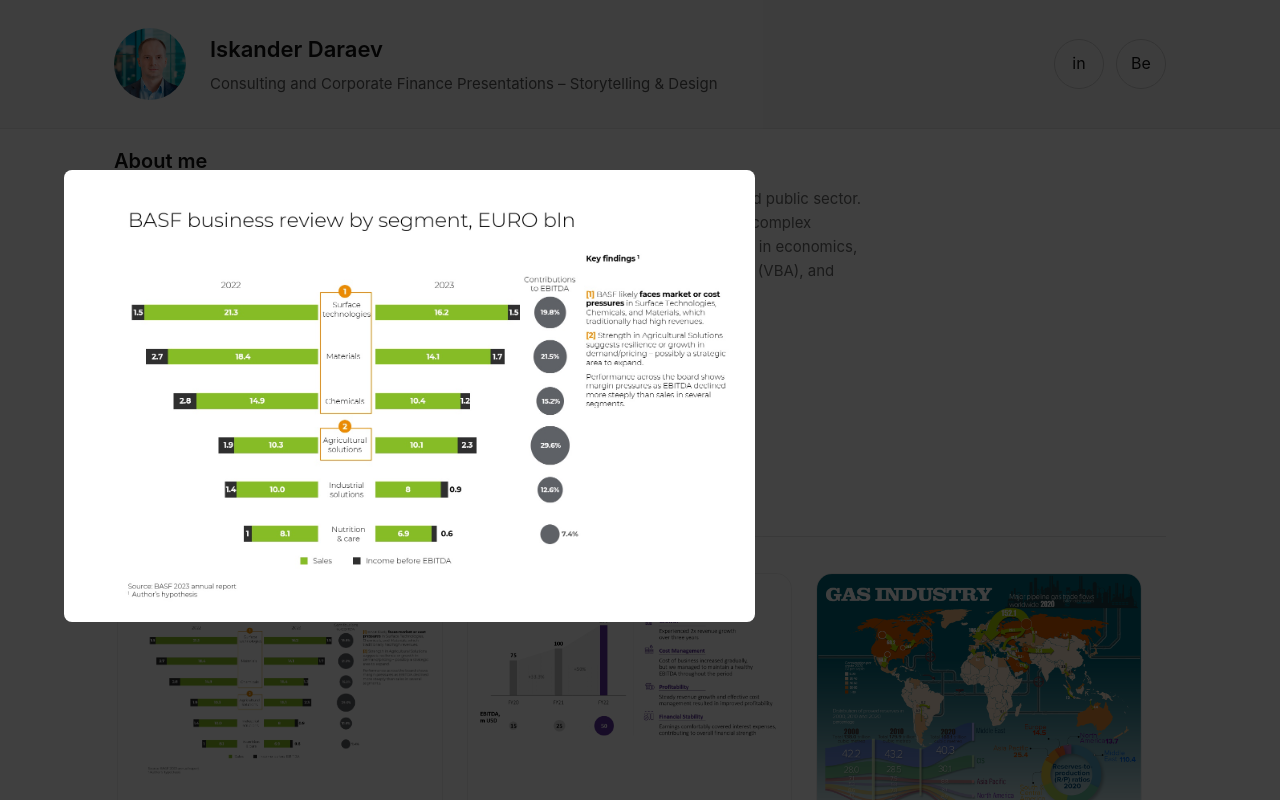
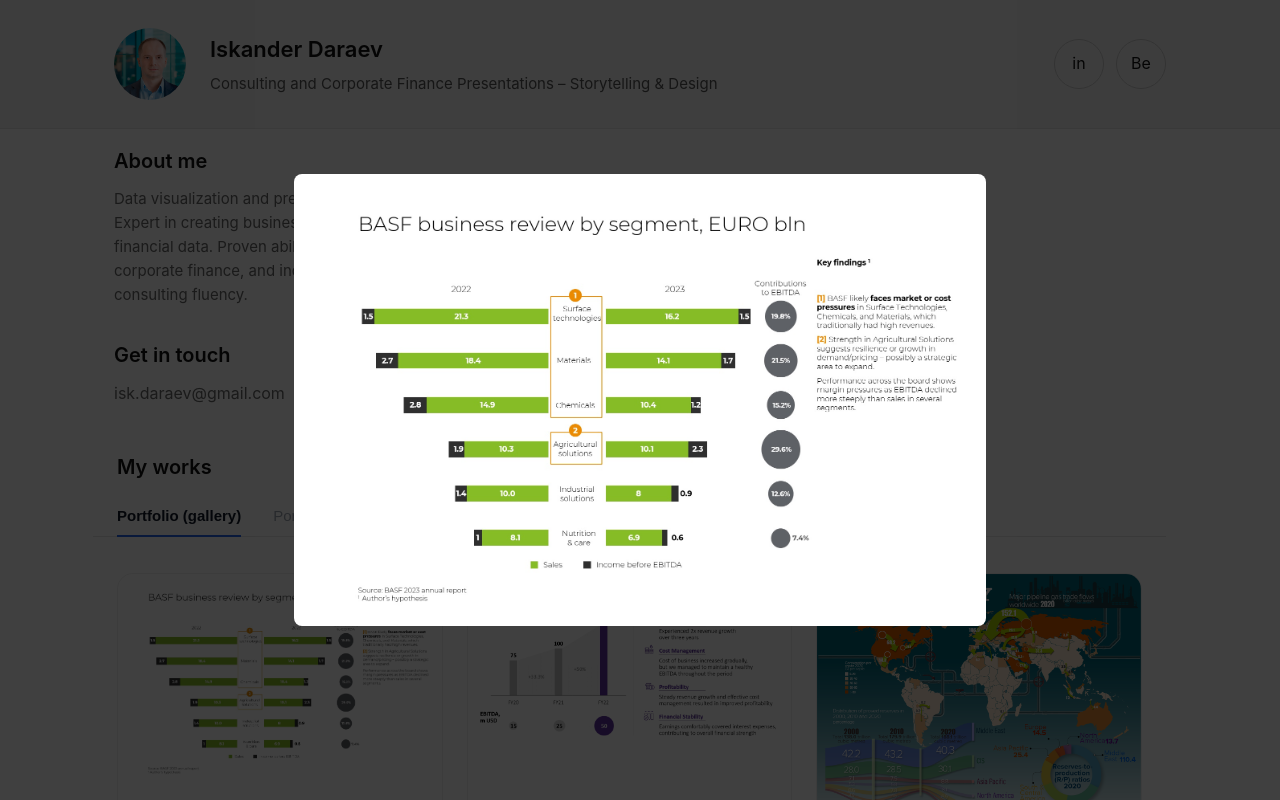
Before and after one commit to isk06/ruportfo, a Next.js app: page / in a window 1280 px wide. Both pictures are taken after a click on the element 279 px from the left and 705 px from the top of the page. Shown: the top 800 px of the page. Built offline with nearby package versions, Linux system fonts and the light colour scheme.

Commit message:
new 008 ver

```diff
--- a/components/ProjectCard.tsx
+++ b/components/ProjectCard.tsx
@@ -24,13 +24,15 @@ export default function ProjectCard({ image }: ProjectCardProps) {
             justifyContent: "center",
           }}
         >
-          <div className="modal-content">
+          <div className="modal-content" style={{ textAlign: "center" }}>
             <img
               src={image}
               alt="Full size"
               style={{
                 width: "60%",      // 40% smaller
-                height: "auto",    // maintain aspect ratio
+                height: "auto",
+                margin: "0 auto",  // center horizontally
+                display: "block",
               }}
             />
           </div>
```
